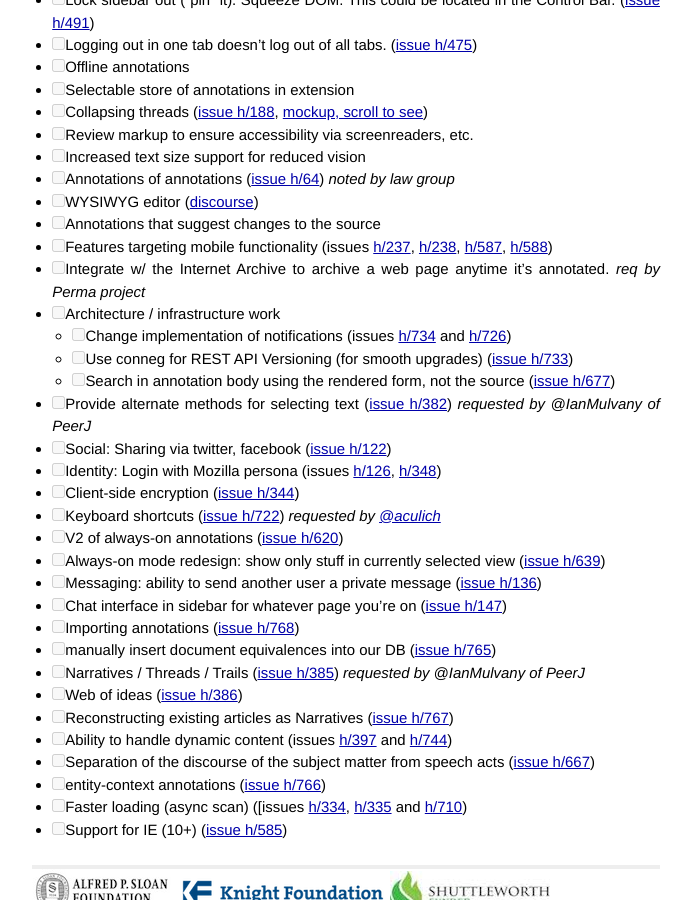
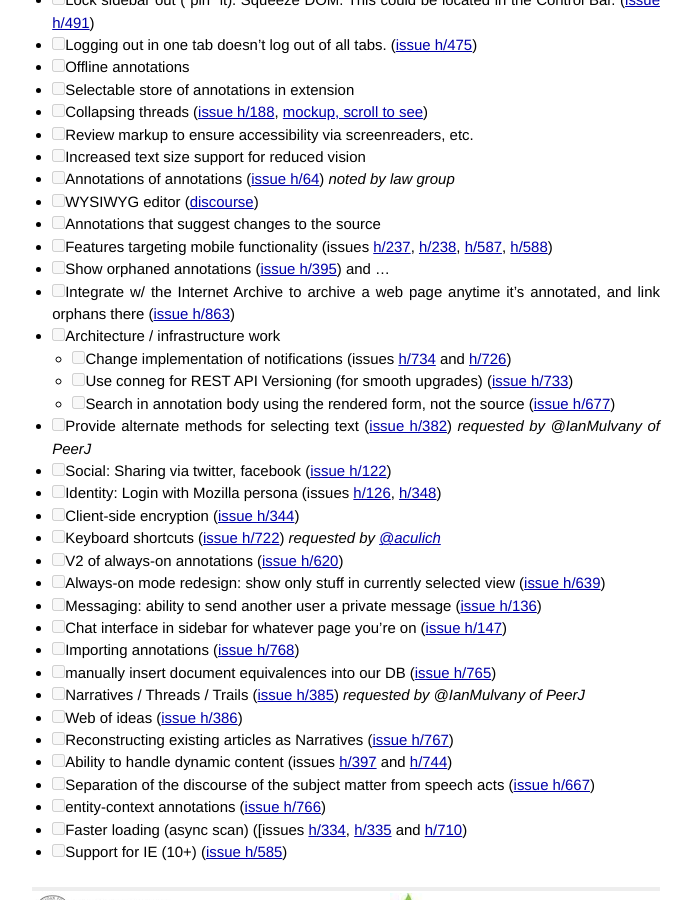
Before and after one commit to hypothesis/vision, a Jekyll site: the page built from _posts/2014-02-15-roadmap.md, in a window 1280 px wide and 900 px high, scrolled down 2836 px. Shown: the whole window, without its empty margins (294-987 px from the left). Built offline with Jekyll 4.4.1, drawn with Linux system fonts in a browser that asks for light colours; Markdown is read by kramdown in place of the engine named in the settings.

Commit message:
Update 2014-02-15-roadmap.md

```diff
--- a/_posts/2014-02-15-roadmap.md
+++ b/_posts/2014-02-15-roadmap.md
@@ -125,7 +125,8 @@ Roadmap
 - [ ] WYSIWYG editor ([discourse](https://github.com/discourse/discourse/blob/master/app/assets/javascripts/external/Markdown.Editor.js))
 - [ ] Annotations that suggest changes to the source
 - [ ] Features targeting mobile functionality (issues [h/237](https://github.com/hypothesis/h/issues/237), [h/238](https://github.com/hypothesis/h/issues/238), [h/587](https://github.com/hypothesis/h/issues/587), [h/588](https://github.com/hypothesis/h/issues/588))
-- [ ] Integrate w/ the Internet Archive to archive a web page anytime it's annotated. _req by Perma project_
+- [ ] Show orphaned annotations ([issue h/395](https://github.com/hypothesis/h/issues/395)) and ...
+- [ ] Integrate w/ the Internet Archive to archive a web page anytime it's annotated, and link orphans there ([issue h/863](https://github.com/hypothesis/h/issues/863))
 - [ ] Architecture / infrastructure work
     - [ ] Change implementation of notifications (issues [h/734](https://github.com/hypothesis/h/issues/734) and [h/726](https://github.com/hypothesis/h/issues/726))
     - [ ] Use conneg for REST API Versioning (for smooth upgrades) ([issue h/733](https://github.com/hypothesis/h/issues/733))
```
